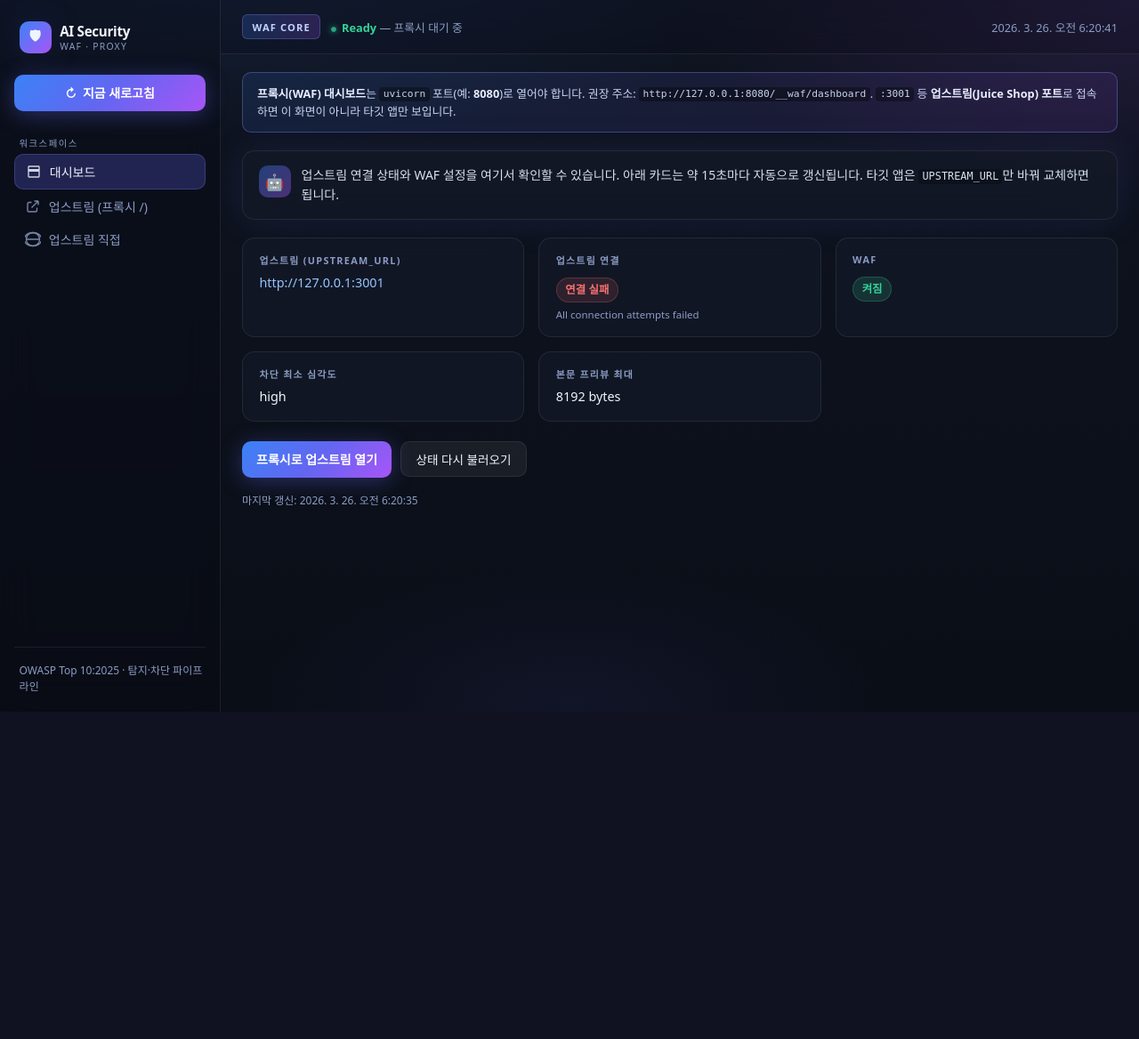
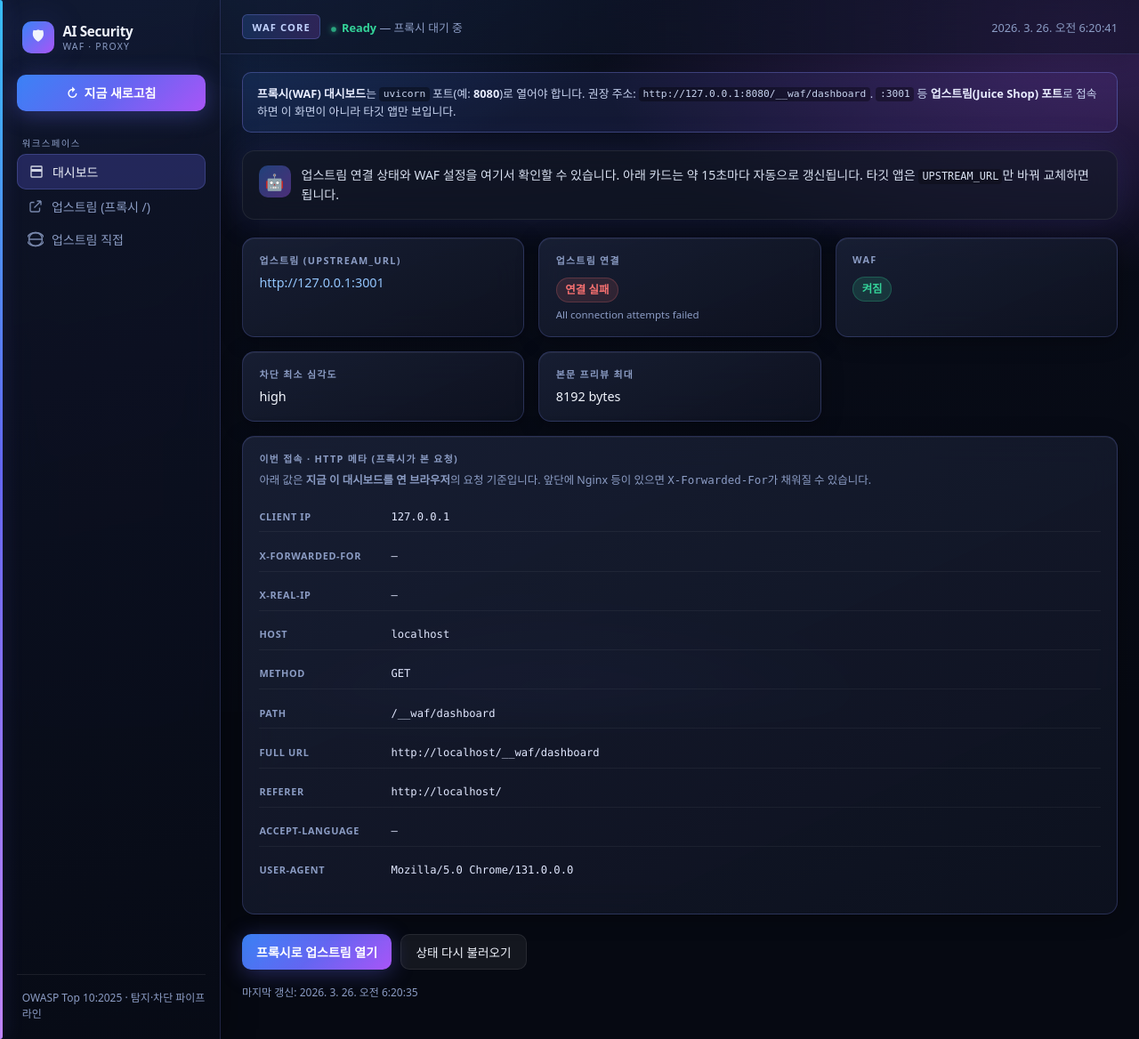
Before and after one commit to Jimin051004/ai-security-system, a FastAPI app: page /__waf/dashboard in a window 1280 px wide. Shown: the whole page at 89% size. Before the commit the page ends 800 px from the top, so only its background shows below. Run offline with FastAPI, Linux system fonts and the light colour scheme; data that the repository does not hold is empty.

Commit message:
feat(dashboard): stronger cyber glass theme; show request access meta + API access block
Made-with: Cursor

```diff
--- a/main.py
+++ b/main.py
@@ -121,6 +121,34 @@ def _dashboard_summary_dict(*, upstream_ok: bool, upstream_error: str) -> dict[s
     }
 
 
+def _client_ip(request: Request) -> str:
+    xff = request.headers.get("x-forwarded-for")
+    if xff:
+        return xff.split(",")[0].strip()
+    rip = request.headers.get("x-real-ip")
+    if rip:
+        return rip.strip()
+    if request.client:
+        return request.client.host or "—"
+    return "—"
+
+
+def _access_snapshot(request: Request) -> dict[str, Any]:
+    u = request.url
+    return {
+        "client_ip": _client_ip(request),
+        "x_forwarded_for": request.headers.get("x-forwarded-for") or "",
+        "x_real_ip": request.headers.get("x-real-ip") or "",
+        "user_agent": request.headers.get("user-agent") or "—",
+        "method": request.method,
+        "path": u.path,
+        "full_url": str(u),
+        "host_header": request.headers.get("host") or "—",
+        "referer": request.headers.get("referer") or "—",
+        "accept_language": request.headers.get("accept-language") or "—",
+    }
+
+
 def _upstream_headers(request: Request) -> dict[str, str]:
     out: dict[str, str] = {}
     for key, value in request.headers.items():
@@ -207,17 +235,23 @@ async def proxy_health() -> dict[str, Any]:
     }
 
 
-async def api_dashboard_summary() -> dict[str, Any]:
+async def api_dashboard_summary(request: Request | None = None) -> dict[str, Any]:
     up_ok, up_err = await _probe_upstream()
-    return _dashboard_summary_dict(upstream_ok=up_ok, upstream_error=up_err)
+    out = _dashboard_summary_dict(upstream_ok=up_ok, upstream_error=up_err)
+    if request is not None:
+        out["access"] = _access_snapshot(request)
+    return out
 
 
 async def dashboard_page(request: Request) -> HTMLResponse:
-    up_ok, up_err = await _probe_upstream()
-    initial = _dashboard_summary_dict(upstream_ok=up_ok, upstream_error=up_err)
+    initial = await api_dashboard_summary(request)
     boot_json = json.dumps(initial, ensure_ascii=False)
     tpl = _jinja_env.get_template("dashboard.html")
-    html = tpl.render(upstream=UPSTREAM_BASE, boot_json=boot_json)
+    html = tpl.render(
+        upstream=UPSTREAM_BASE,
+        boot_json=boot_json,
+        access=initial.get("access"),
+    )
     return HTMLResponse(html)
 
 
@@ -227,13 +261,13 @@ async def waf_dashboard_canonical(request: Request) -> HTMLResponse:
 
 
 @app.get("/__waf/api/summary")
-async def waf_api_summary_canonical() -> dict[str, Any]:
-    return await api_dashboard_summary()
+async def waf_api_summary_canonical(request: Request) -> dict[str, Any]:
+    return await api_dashboard_summary(request)
 
 
 @app.get("/api/dashboard/summary")
-async def api_dashboard_summary_legacy() -> dict[str, Any]:
-    return await api_dashboard_summary()
+async def api_dashboard_summary_legacy(request: Request) -> dict[str, Any]:
+    return await api_dashboard_summary(request)
 
 
 @app.get("/dashboard")
@@ -264,7 +298,7 @@ async def proxy_path(full_path: str, request: Request) -> Response:
     if request.method == "GET" and _is_waf_dashboard_path(norm):
         return await dashboard_page(request)
     if request.method == "GET" and _is_waf_summary_api_path(norm):
-        return await api_dashboard_summary()
+        return await api_dashboard_summary(request)
     # 나머지 /__waf/* 는 업스트림으로 보내지 않음
     if full_path == "__waf" or full_path.startswith("__waf/"):
         return Response(status_code=404)
--- a/templates/dashboard.html
+++ b/templates/dashboard.html
@@ -4,6 +4,7 @@
   <meta charset="utf-8" />
   <meta name="viewport" content="width=device-width, initial-scale=1" />
   <title>AI Security System — 대시보드</title>
+  <meta name="color-scheme" content="dark" />
   <style>
     :root {
       --bg-deep: #0a0e17;
@@ -23,37 +24,64 @@
       --radius-sm: 10px;
     }
     * { box-sizing: border-box; }
+    html {
+      color-scheme: dark;
+    }
     html, body {
       margin: 0;
       min-height: 100%;
       font-family: ui-sans-serif, system-ui, -apple-system, "Segoe UI", "Apple SD Gothic Neo", sans-serif;
       color: var(--text);
-      background: var(--bg-deep);
     }
     body {
-      background-image:
-        radial-gradient(ellipse 120% 80% at 20% -20%, rgba(59, 130, 246, 0.18), transparent 50%),
-        radial-gradient(ellipse 90% 60% at 100% 0%, rgba(168, 85, 247, 0.14), transparent 45%),
-        radial-gradient(ellipse 70% 50% at 50% 100%, rgba(99, 102, 241, 0.08), transparent 40%),
-        linear-gradient(180deg, var(--bg-mid) 0%, var(--bg-deep) 100%);
-      background-attachment: fixed;
+      position: relative;
+      background: #060912;
+      min-height: 100vh;
+    }
+    /* 글래스 + 블루·퍼플 오브 (참고 UI 느낌) */
+    body::before {
+      content: "";
+      position: fixed;
+      inset: 0;
+      z-index: 0;
+      pointer-events: none;
+      background:
+        radial-gradient(ellipse 110% 85% at 5% -15%, rgba(59, 130, 246, 0.35), transparent 52%),
+        radial-gradient(ellipse 90% 70% at 95% 5%, rgba(168, 85, 247, 0.28), transparent 48%),
+        radial-gradient(ellipse 70% 50% at 50% 105%, rgba(99, 102, 241, 0.18), transparent 42%),
+        linear-gradient(168deg, #0d1326 0%, #080c18 38%, #060912 100%);
     }
     .app {
+      position: relative;
+      z-index: 1;
       display: flex;
       min-height: 100vh;
     }
     /* —— Sidebar —— */
     .sidebar {
+      position: relative;
       width: 15.5rem;
       flex-shrink: 0;
-      padding: 1.25rem 1rem;
+      padding: 1.25rem 1rem 1.25rem 1.2rem;
       display: flex;
       flex-direction: column;
       gap: 1.25rem;
-      border-right: 1px solid var(--glass-border);
-      background: rgba(8, 11, 20, 0.4);
-      backdrop-filter: blur(20px);
-      -webkit-backdrop-filter: blur(20px);
+      border-right: 1px solid rgba(129, 140, 248, 0.2);
+      background: linear-gradient(165deg, rgba(16, 22, 42, 0.82), rgba(8, 11, 22, 0.88));
+      backdrop-filter: blur(24px) saturate(1.2);
+      -webkit-backdrop-filter: blur(24px) saturate(1.2);
+      box-shadow: 4px 0 32px rgba(0, 0, 0, 0.35);
+    }
+    .sidebar::before {
+      content: "";
+      position: absolute;
+      left: 0;
+      top: 0;
+      bottom: 0;
+      width: 3px;
+      background: linear-gradient(180deg, #38bdf8, #6366f1 45%, #c084fc);
+      border-radius: 0 4px 4px 0;
+      box-shadow: 0 0 20px rgba(99, 102, 241, 0.45);
     }
     .brand {
       display: flex;
@@ -155,9 +183,10 @@
       flex-wrap: wrap;
       gap: 0.75rem;
       padding: 1rem 1.5rem;
-      border-bottom: 1px solid var(--glass-border);
-      background: rgba(8, 11, 20, 0.25);
-      backdrop-filter: blur(12px);
+      border-bottom: 1px solid rgba(129, 140, 248, 0.18);
+      background: linear-gradient(90deg, rgba(15, 23, 42, 0.75), rgba(10, 14, 28, 0.5));
+      backdrop-filter: blur(14px);
+      box-shadow: 0 8px 32px rgba(0, 0, 0, 0.2);
     }
     .topbar-left {
       display: flex;
@@ -256,17 +285,52 @@
       grid-template-columns: repeat(auto-fill, minmax(15.5rem, 1fr));
     }
     .card {
-      background: var(--glass);
-      border: 1px solid var(--glass-border);
+      background: linear-gradient(155deg, rgba(30, 38, 62, 0.72), rgba(14, 18, 32, 0.88));
+      border: 1px solid rgba(129, 140, 248, 0.22);
       border-radius: var(--radius);
       padding: 1rem 1.15rem;
-      backdrop-filter: blur(16px);
-      -webkit-backdrop-filter: blur(16px);
-      transition: border-color 0.2s, box-shadow 0.2s;
+      backdrop-filter: blur(18px);
+      -webkit-backdrop-filter: blur(18px);
+      transition: border-color 0.2s, box-shadow 0.2s, transform 0.2s;
+      box-shadow: 0 4px 24px rgba(0, 0, 0, 0.3), inset 0 1px 0 rgba(255, 255, 255, 0.05);
     }
     .card:hover {
-      border-color: rgba(129, 140, 248, 0.2);
-      box-shadow: 0 8px 32px rgba(0, 0, 0, 0.25);
+      border-color: rgba(165, 180, 252, 0.45);
+      box-shadow: 0 12px 40px rgba(59, 130, 246, 0.12), 0 4px 24px rgba(0, 0, 0, 0.35);
+      transform: translateY(-1px);
+    }
+    .card.card-wide {
+      grid-column: 1 / -1;
+    }
+    .access-rows {
+      display: grid;
+      gap: 0.7rem;
+    }
+    .access-row {
+      display: grid;
+      grid-template-columns: minmax(6.5rem, 8.5rem) 1fr;
+      gap: 0.75rem;
+      align-items: start;
+      font-size: 0.8rem;
+      padding: 0.45rem 0;
+      border-bottom: 1px solid rgba(255, 255, 255, 0.05);
+    }
+    .access-row:last-child { border-bottom: none; }
+    .access-row dt {
+      margin: 0;
+      color: var(--text-dim);
+      font-weight: 600;
+      font-size: 0.68rem;
+      text-transform: uppercase;
+      letter-spacing: 0.06em;
+    }
+    .access-row dd {
+      margin: 0;
+      color: #e2e8ff;
+      word-break: break-word;
+      font-family: ui-monospace, "SF Mono", Consolas, monospace;
+      font-size: 0.76rem;
+      line-height: 1.45;
     }
     .card h2 {
       margin: 0 0 0.5rem;
@@ -362,6 +426,9 @@
   </style>
 </head>
 <body>
+  <noscript>
+    <p style="margin:0;padding:1rem;background:#1e293b;color:#f8fafc;font-family:system-ui;">JavaScript를 켜야 대시보드가 표시됩니다.</p>
+  </noscript>
   <div class="app">
     <aside class="sidebar">
       <div class="brand">
@@ -435,6 +502,24 @@
             <h2>본문 프리뷰 최대</h2>
             <p id="body-preview">…</p>
           </div>
+          <div class="card card-wide">
+            <h2>이번 접속 · HTTP 메타 (프록시가 본 요청)</h2>
+            <p style="margin:0 0 0.75rem;font-size:0.78rem;color:var(--text-dim);line-height:1.45;">
+              아래 값은 <strong>지금 이 대시보드를 연 브라우저</strong>의 요청 기준입니다. 앞단에 Nginx 등이 있으면 <code>X-Forwarded-For</code>가 채워질 수 있습니다.
+            </p>
+            <dl class="access-rows">
+              <div class="access-row"><dt>Client IP</dt><dd id="acc-client-ip">{% if access %}{{ access.client_ip }}{% else %}…{% endif %}</dd></div>
+              <div class="access-row"><dt>X-Forwarded-For</dt><dd id="acc-xff">{% if access %}{{ access.x_forwarded_for or "—" }}{% else %}…{% endif %}</dd></div>
+              <div class="access-row"><dt>X-Real-IP</dt><dd id="acc-xri">{% if access %}{{ access.x_real_ip or "—" }}{% else %}…{% endif %}</dd></div>
+              <div class="access-row"><dt>Host</dt><dd id="acc-host">{% if access %}{{ access.host_header }}{% else %}…{% endif %}</dd></div>
+              <div class="access-row"><dt>Method</dt><dd id="acc-method">{% if access %}{{ access.method }}{% else %}…{% endif %}</dd></div>
+              <div class="access-row"><dt>Path</dt><dd id="acc-path">{% if access %}{{ access.path }}{% else %}…{% endif %}</dd></div>
+              <div class="access-row"><dt>Full URL</dt><dd id="acc-url">{% if access %}{{ access.full_url }}{% else %}…{% endif %}</dd></div>
+              <div class="access-row"><dt>Referer</dt><dd id="acc-referer">{% if access %}{{ access.referer }}{% else %}…{% endif %}</dd></div>
+              <div class="access-row"><dt>Accept-Language</dt><dd id="acc-lang">{% if access %}{{ access.accept_language }}{% else %}…{% endif %}</dd></div>
+              <div class="access-row"><dt>User-Agent</dt><dd id="acc-ua">{% if access %}{{ access.user_agent }}{% else %}…{% endif %}</dd></div>
+            </dl>
+          </div>
         </div>
         <div class="actions">
           <a class="btn-gradient" style="width: auto; text-decoration: none; display: inline-flex;" href="/" target="_blank" rel="noopener">프록시로 업스트림 열기</a>
@@ -448,7 +533,25 @@
     function setClock() {
       document.getElementById("clock").textContent = new Date().toLocaleString("ko-KR");
     }
+    function applyAccess(a) {
+      if (!a) return;
+      const t = (id, v) => {
+        const el = document.getElementById(id);
+        if (el) el.textContent = v != null && String(v).length ? v : "—";
+      };
+      t("acc-client-ip", a.client_ip);
+      t("acc-xff", a.x_forwarded_for);
+      t("acc-xri", a.x_real_ip);
+      t("acc-host", a.host_header);
+      t("acc-method", a.method);
+      t("acc-path", a.path);
+      t("acc-url", a.full_url);
+      t("acc-referer", a.referer);
+      t("acc-lang", a.accept_language);
+      t("acc-ua", a.user_agent);
+    }
     function applySummary(d) {
+      if (d.access) applyAccess(d.access);
       const up = d.upstream_ok;
       const el = document.getElementById("upstream-status");
       if (up === true) {
```
Also changed, not shown: tests/test_dashboard.py (+3 -0 lines).
